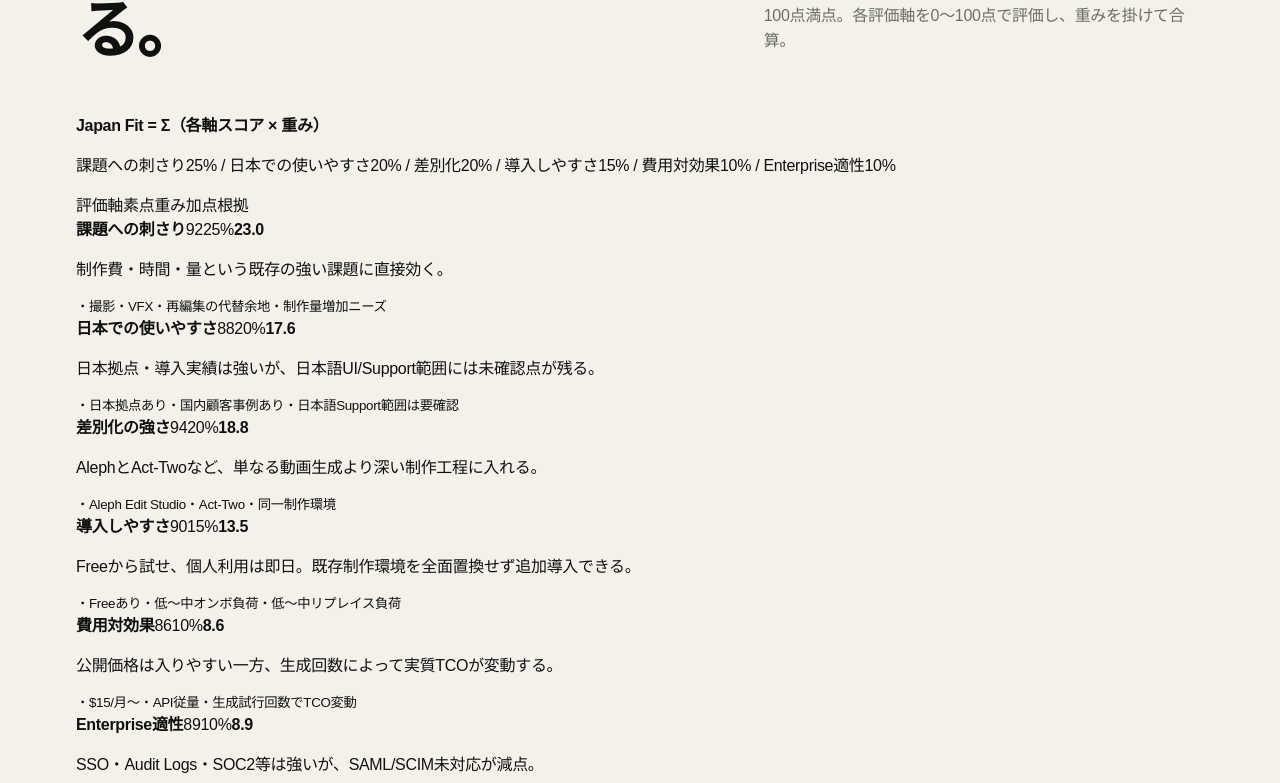
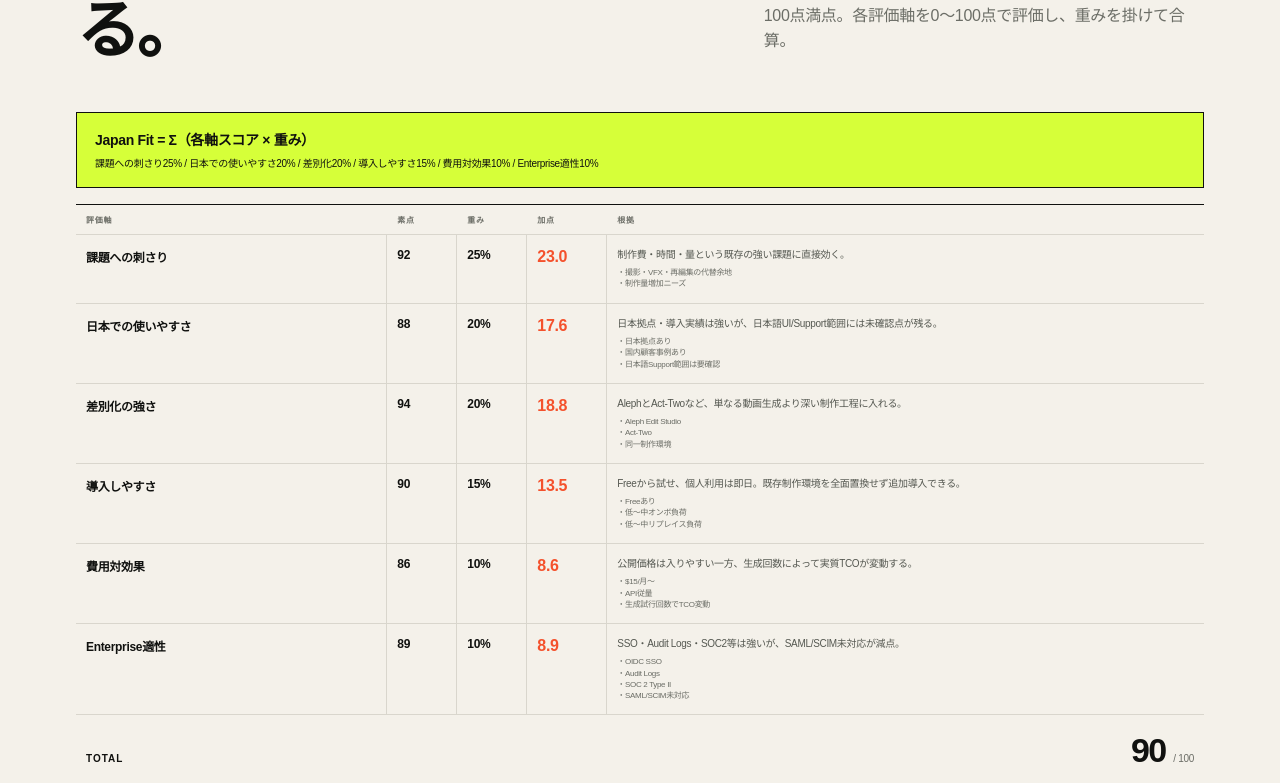
Before and after one commit to yasu-kai/tech-meets-japan, a Next.js app: page /products/runway-ai-video in a window 1280 px wide. Shown: the part 5177-5960 px from the top of the page. Built offline with nearby package versions, Linux system fonts and the light colour scheme.

Commit message:
Show Japan Fit score math transparently

```diff
--- a/app/globals.css
+++ b/app/globals.css
@@ -199,3 +199,12 @@
 .fit-why-product p{font-size:9px;line-height:1.5;margin:5px 0;color:#253d1d}
 .fit-compare-why p{font-size:9px;line-height:1.5;margin:5px 0;color:#4f514c}
 .fit-why-product{background:linear-gradient(90deg,rgba(214,255,57,.18),transparent);padding-left:8px;padding-right:8px}
+
+.fit-formula{background:var(--acid);border:1px solid var(--ink);padding:16px 18px;margin-bottom:16px}.fit-formula strong{display:block;font-size:14px}.fit-formula p{font-size:10px;line-height:1.5;margin:7px 0 0}
+.score-calculation-table{border-top:1px solid var(--ink)}
+.score-calc-head,.score-calc-row{display:grid;grid-template-columns:1.2fr 70px 70px 80px 2.3fr}
+.score-calc-head>*{padding:9px 10px;font-size:8px;font-weight:900;letter-spacing:.1em;color:var(--muted);border-bottom:1px solid var(--line)}
+.score-calc-row>*{padding:13px 10px;border-bottom:1px solid var(--line);border-right:1px solid var(--line)}
+.score-calc-row>*:last-child{border-right:0}.score-calc-row strong{font-size:12px}.score-calc-row span{font-size:12px;font-weight:800}.score-calc-row b{font-size:16px;color:var(--accent)}.score-calc-row p{font-size:10px;line-height:1.45;color:#555851;margin:0 0 5px}.score-calc-row small{display:block;font-size:8px;line-height:1.4;color:var(--muted)}
+.score-calc-total{display:flex;justify-content:flex-end;align-items:baseline;gap:8px;padding:16px 10px;border-bottom:1px solid var(--ink)}.score-calc-total strong{margin-right:auto;font-size:10px;letter-spacing:.1em}.score-calc-total b{font-size:34px;letter-spacing:-.05em}.score-calc-total span{font-size:10px;color:var(--muted)}
+@media(max-width:700px){.score-calc-head{display:none}.score-calc-row{grid-template-columns:1fr 55px 55px}.score-calc-row>div{grid-column:1/-1}.score-calc-row b{grid-column:3}.score-calc-row span:nth-of-type(2){grid-column:2}.score-calc-row>*{border-right:0}}
```
